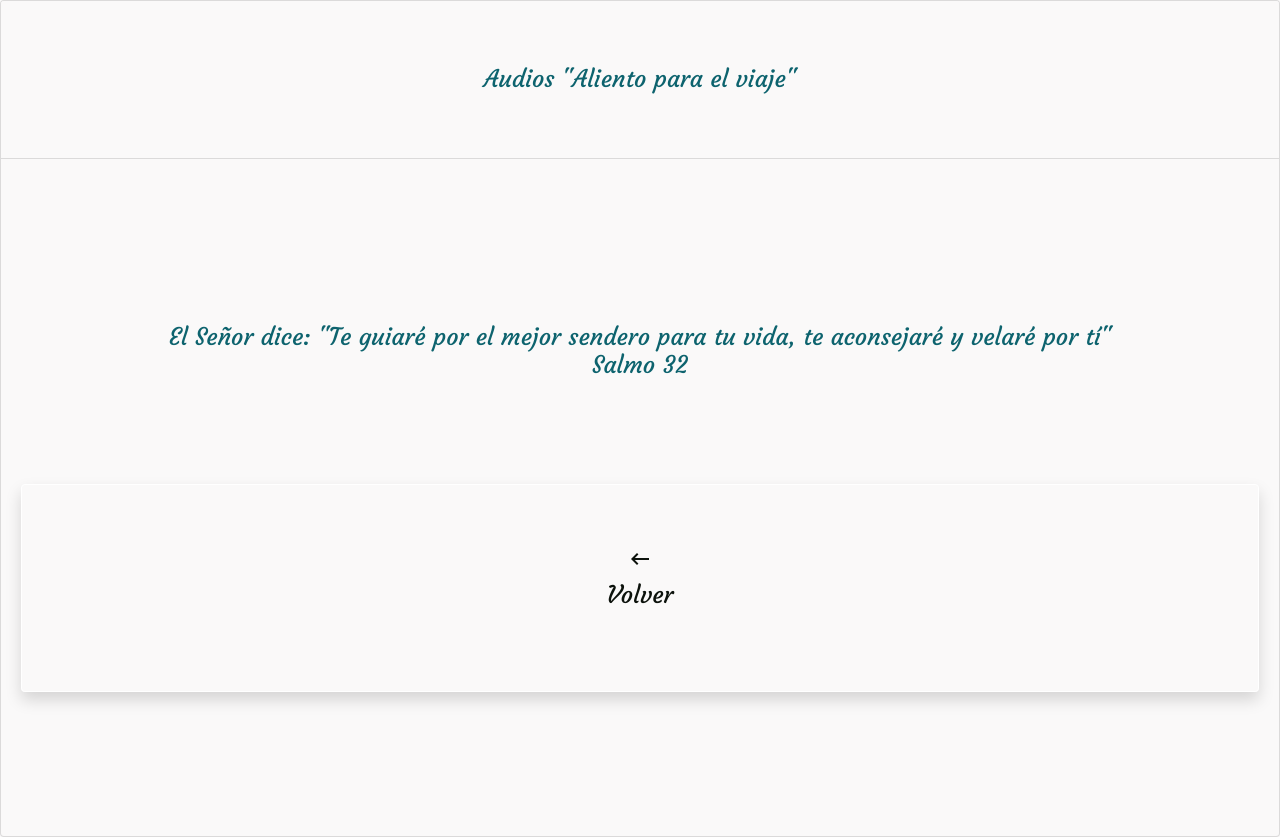
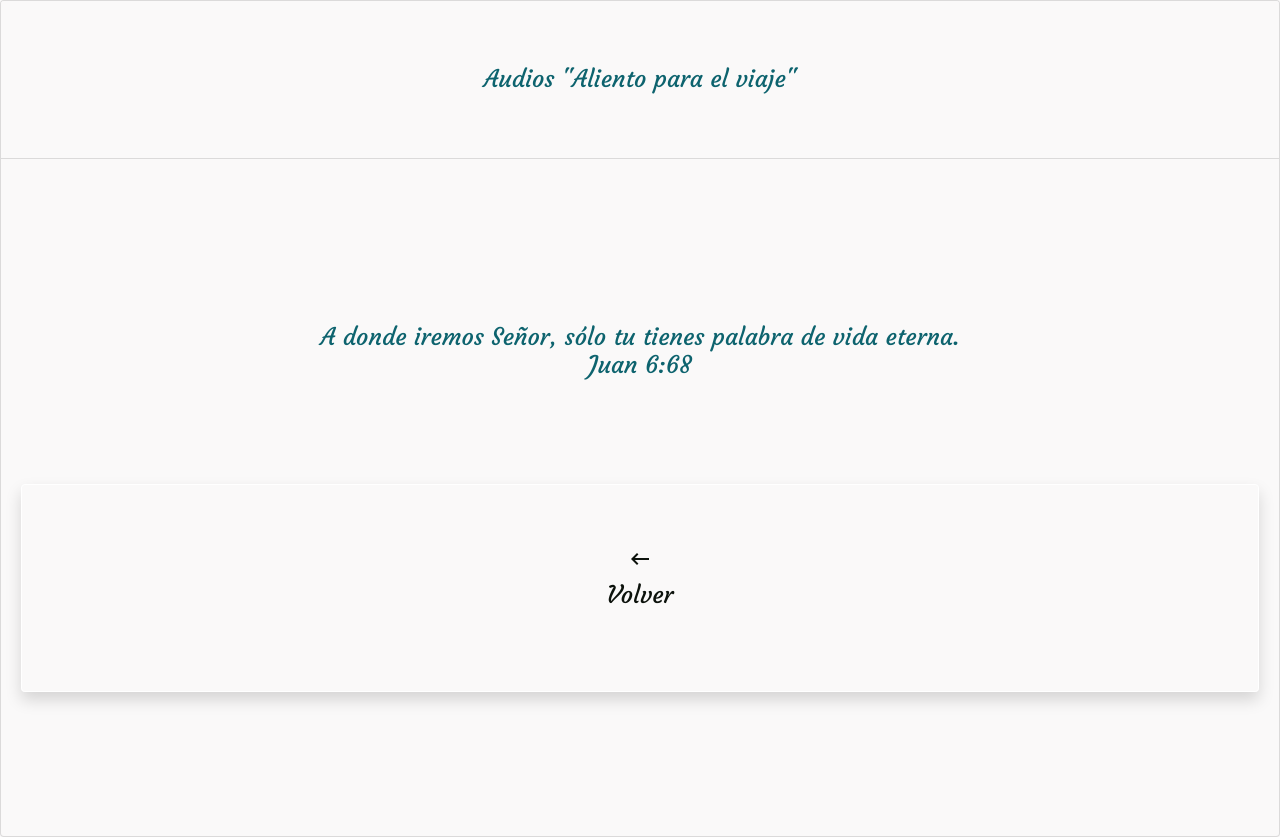
Before and after one commit to gran-gas/aliento, a Flask app: page /pensamiento.html in a window 1280 px wide. Run offline with Flask 2, Linux system fonts and the light colour scheme; some libraries are stand-ins or nearby versions.

Commit message:
first commit

```diff
--- a/templates/pensamiento.html
+++ b/templates/pensamiento.html
@@ -16,7 +16,7 @@
         <br>
         <br>
         <p class="card-text h5 main-title text-center">
-            El Señor dice: "Te guiaré por el mejor sendero para tu vida, te aconsejaré y velaré por tí"<br>Salmo 32
+            A donde iremos Señor, sólo tu tienes palabra de vida eterna.<br>Juan 6:68
         </p>
             <br>
             <br>
```
Also changed, not shown: 2 other files.
